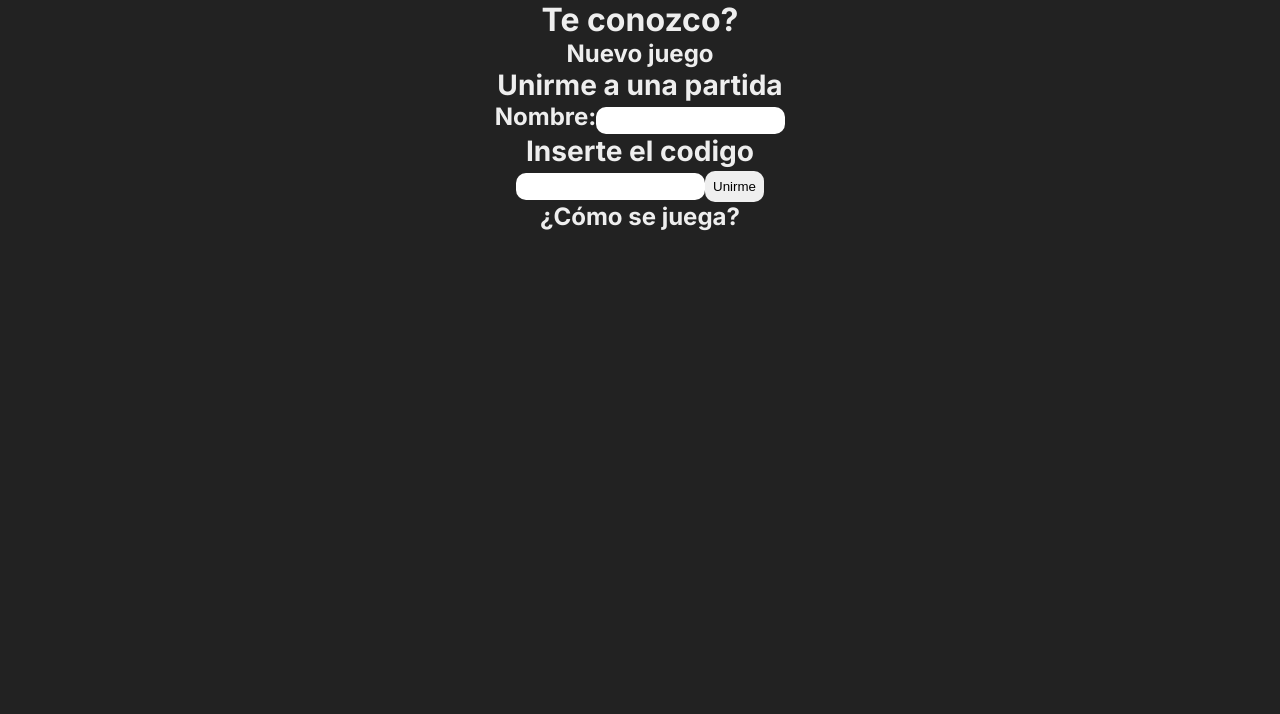
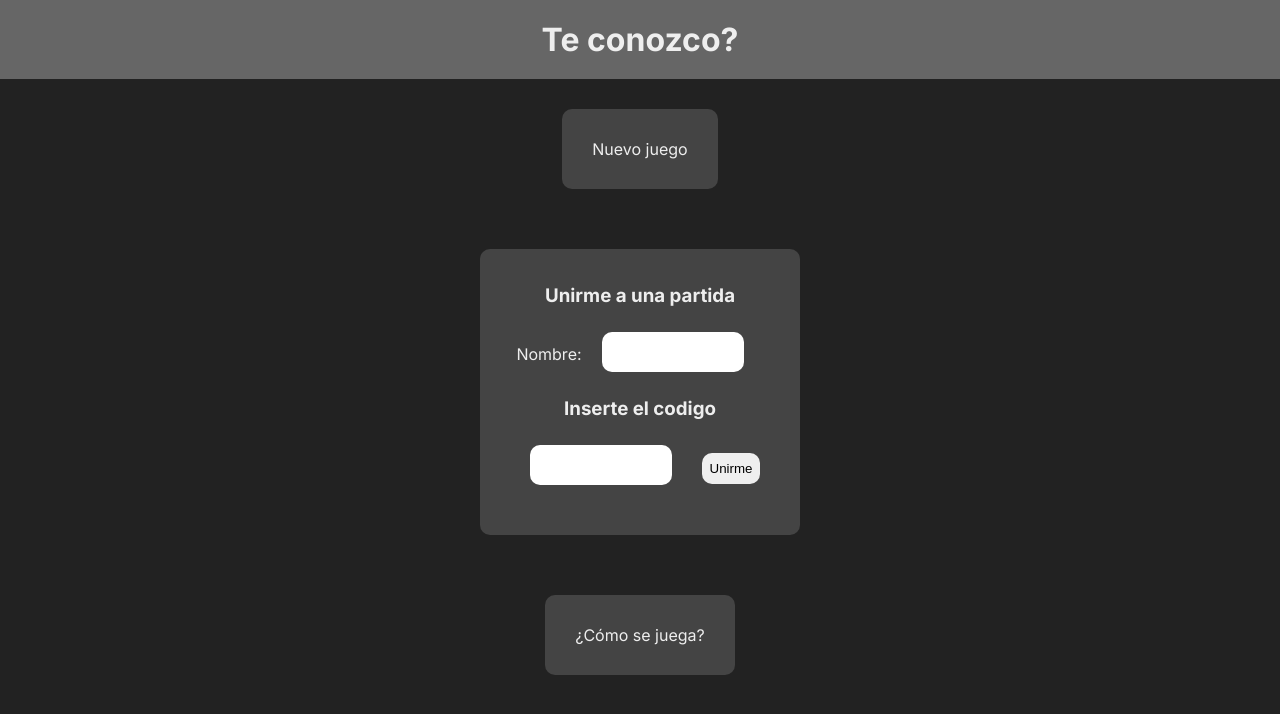
Before and after one commit to LucaPalminteri/do-I-know-u, a Next.js app: page / in a window 1280 px wide. Shown: the top 714 px of the page. Built offline with nearby package versions, Linux system fonts and the light colour scheme.

Commit message:
update components

```diff
--- a/app/game/page.tsx
+++ b/app/game/page.tsx
@@ -6,8 +6,10 @@ function Game()
 {
 
   return (
-    <div>
+    <div className='game'>
+      <header>
         <Link href={'/'}>Volver</Link>
+      </header>
         <h1>Te Conozco</h1>
         <NewGameButton />
         <h2>Some basic info about the game</h2>
--- a/app/page.tsx
+++ b/app/page.tsx
@@ -3,20 +3,20 @@ import JoinGame from '@/components/JoinGame'
 
 export default function Home() {
   return (
-    <main>
+    <main className='root'>
       <header>
         <h1>Te conozco?</h1>
       </header>
 
-      <h2>
+      <div className='option'>
         <Link href={'/game'}>Nuevo juego</Link>
-      </h2>
-      <h2>
+      </div>
+      <div className='option'>
         <JoinGame/>
-      </h2>
-      <h2>
+      </div>
+      <div className='option'>
         <Link href={'/information'}>¿Cómo se juega?</Link>
-      </h2>
+      </div>
     </main>
   )
 }
```
Also changed, not shown: app/game/[code]/page.tsx (+42 -31 lines), components/NewGameButton.tsx (+3 -4 lines).
